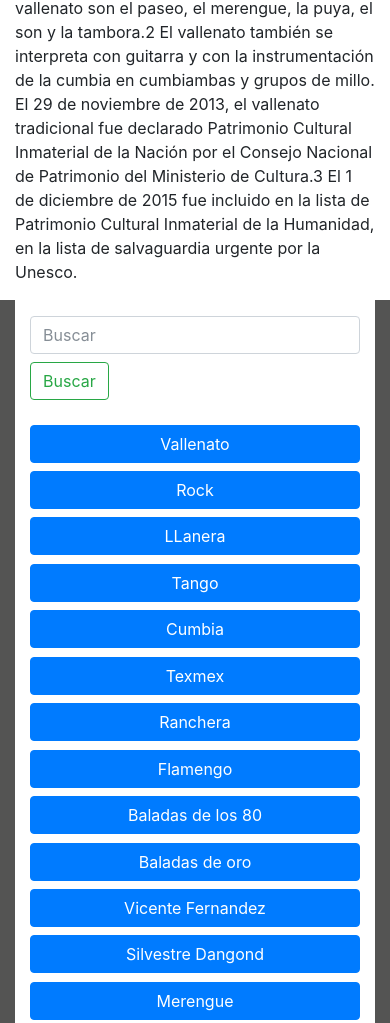
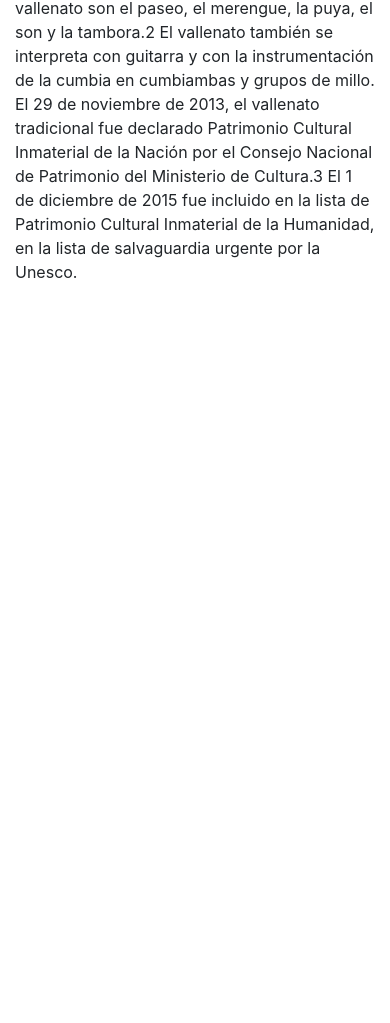
Before and after one commit to donjhonnathan/blogmusical, a plain HTML site: page index.html in a window 390 px wide. Shown: the part 2223-3246 px from the top of the page. After the commit the page ends 2523 px from the top, so only its background shows below. Drawn offline with Linux system fonts and the light colour scheme.

Commit message:
por fin
ya solucionado todos los errores

```diff
--- a/index.html
+++ b/index.html
@@ -114,7 +114,7 @@
 
           </div>
 
-          <div class="col-lg-4 hidden-lg-down" style="background-color: #545453">
+          <div class="col-lg-4 d-none d-lg-block d-xl-block" style="background-color: #545453">
             <div class="container col-xs-12 buscador" style="background-color: white">
               <form class="form-inline my-2 my-lg-0">
                 <input class="form-control mr-sm-6" type="search" placeholder="Buscar" aria-label="Search">
```
